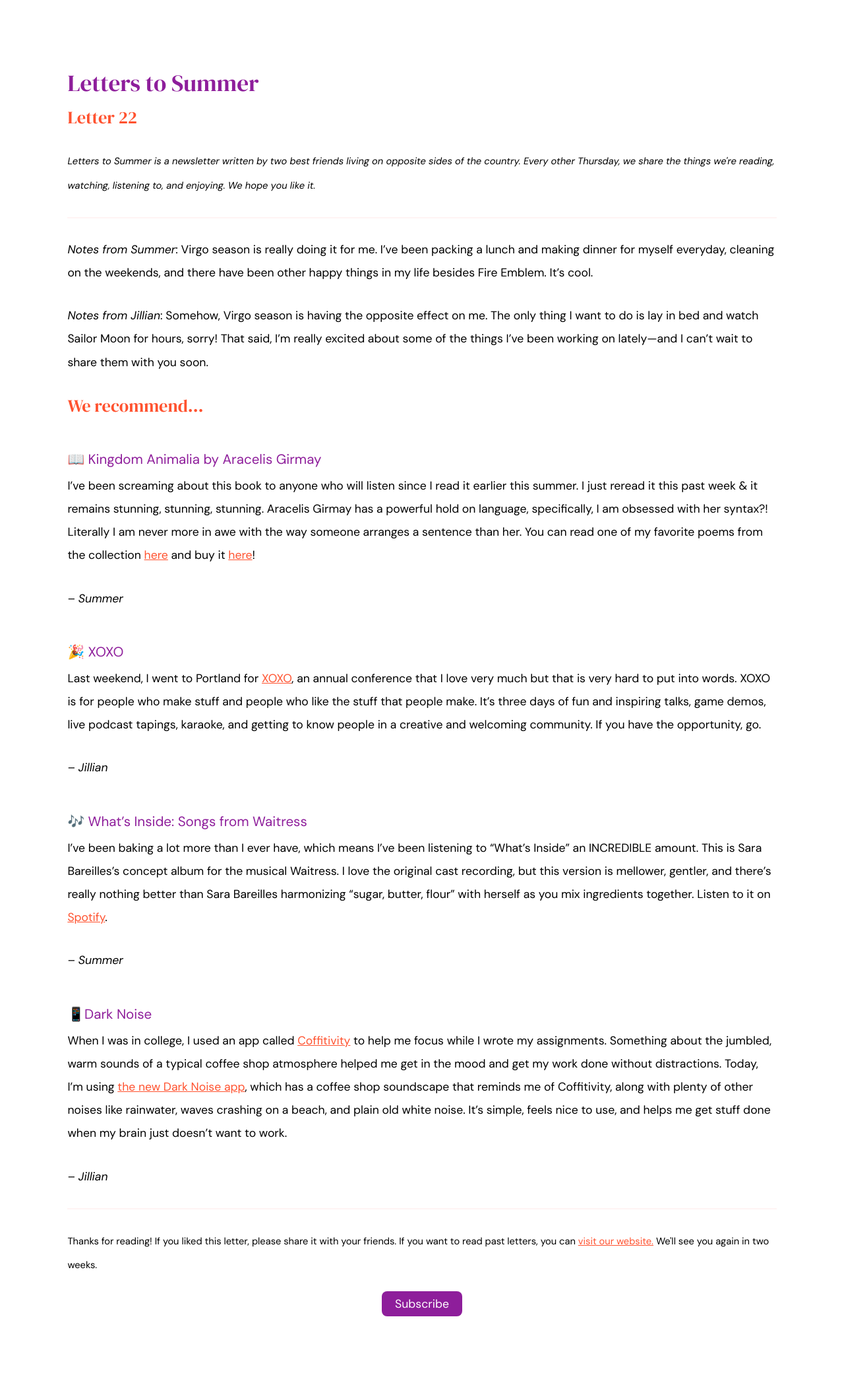
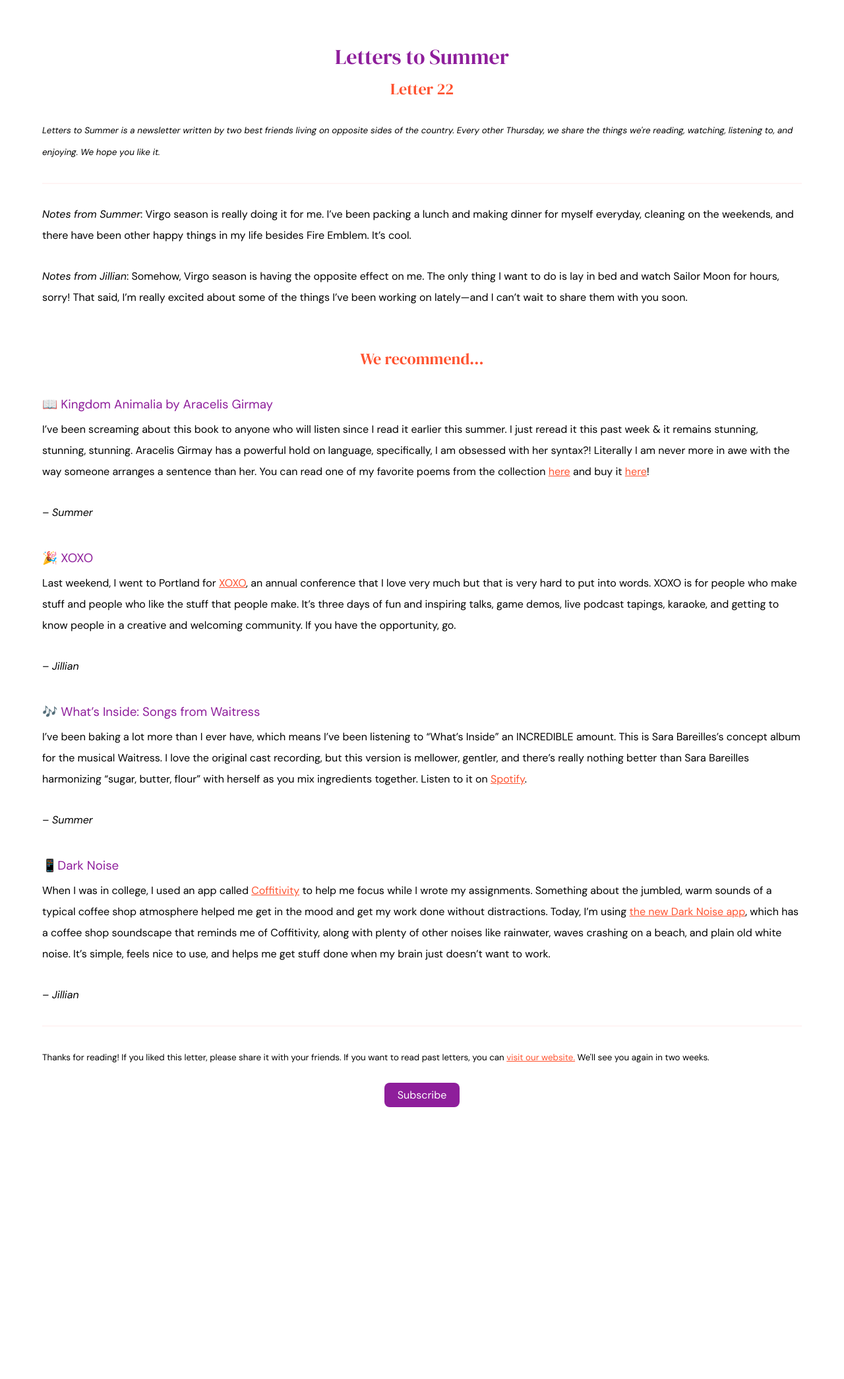
Before and after one commit to jilliangmeehan/letters-to-summer, a Jekyll site: the page built from emails/22.md, in a window 1280 px wide. Shown: the whole page at 66% size. Built offline with Jekyll 4.4.1, drawn with Linux system fonts in a browser that asks for light colours; after the commit the page ends 1734 px from its top, so only the background shows below that.

Commit message:
email style changes

```diff
--- a/_layouts/email.html
+++ b/_layouts/email.html
@@ -15,29 +15,30 @@
     <style>
 
       body {
-        margin: 8%;
-        font-size: 110%;
+        margin: 5%;
       }
 
       h1 {
         font-family: 'DM Serif Display', serif;
         font-weight: 400;
         color: #8E1E9B;
-        margin: 5px 0;
+        margin: 5px 0 -50px 0;
+        text-align: center;
       }
 
       h2 {
         font-family: 'DM Serif Display', serif;
         font-weight: 400;
         color: #FF522F;
-        margin: 10px 0;
+        margin: 60px 0 0 0;
+        text-align: center;
       }
 
       h3 {
         font-family: 'DM Sans', sans-serif;
         font-weight: 400;
         color: #8E1E9B;
-        margin: 50px 0 -20px 0;
+        margin: 40px 0 -20px 0;
       }
 
       p {
@@ -66,7 +67,7 @@
       }
 
       .subscribe {
-        margin: 30px auto;
+        margin: 30px auto 0 auto;
         text-align: center;
       }
 
```
Also changed, not shown: 1 other file.
